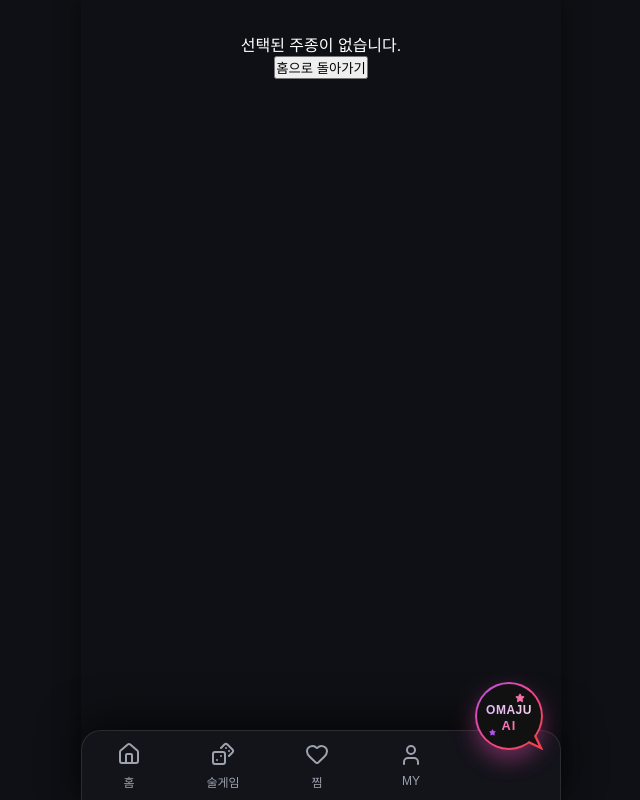
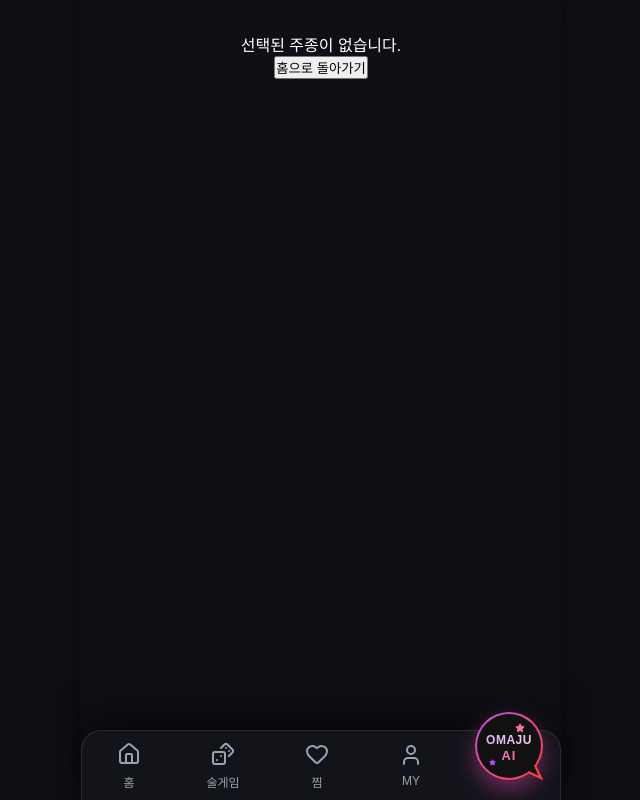
Before and after one commit to duswo78-bot/Omaju, a React (Vite) app: page /recommendation in a window 1280 px wide. Shown: the whole page, without its empty margins (319-959 px from the left). Built offline with nearby package versions, Linux system fonts and the light colour scheme; a web font is replaced by a local one.

Commit message:
style: revert OMAJU AI button position back down 30px

```diff
--- a/src/index.css
+++ b/src/index.css
@@ -179,7 +179,7 @@ body {
   justify-content: center;
   align-items: center;
   position: relative;
-  transform: translateY(-50px);
+  transform: translateY(-20px);
   box-shadow: 0 10px 20px rgba(236, 72, 153, 0.4);
   cursor: pointer;
   animation: pulse-ai 3s infinite alternate;
@@ -300,7 +300,7 @@ body {
 }
 
 .nav-ai-button:hover {
-  transform: translateY(-55px) scale(1.1);
+  transform: translateY(-25px) scale(1.1);
   box-shadow: 0 15px 25px rgba(236, 72, 153, 0.6), inset 0 0 15px rgba(255,255,255,0.8);
 }
 
```
